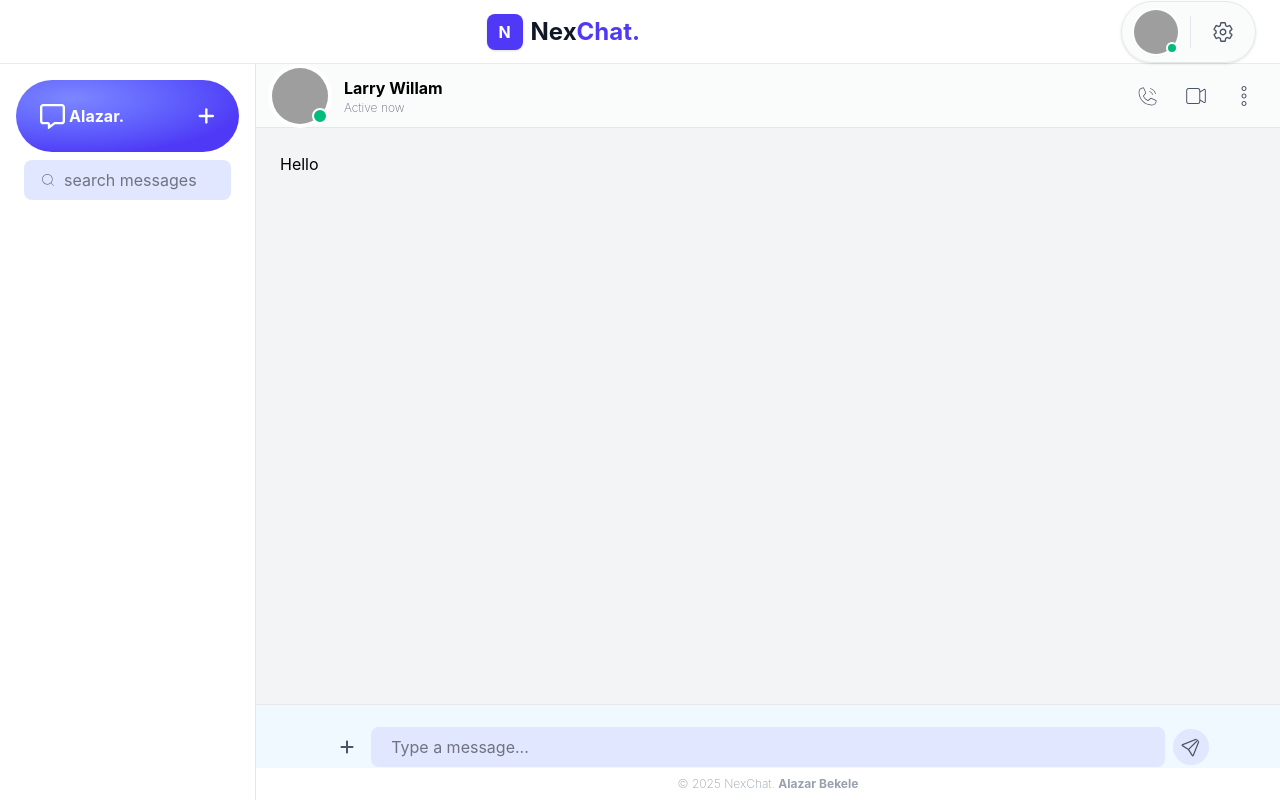
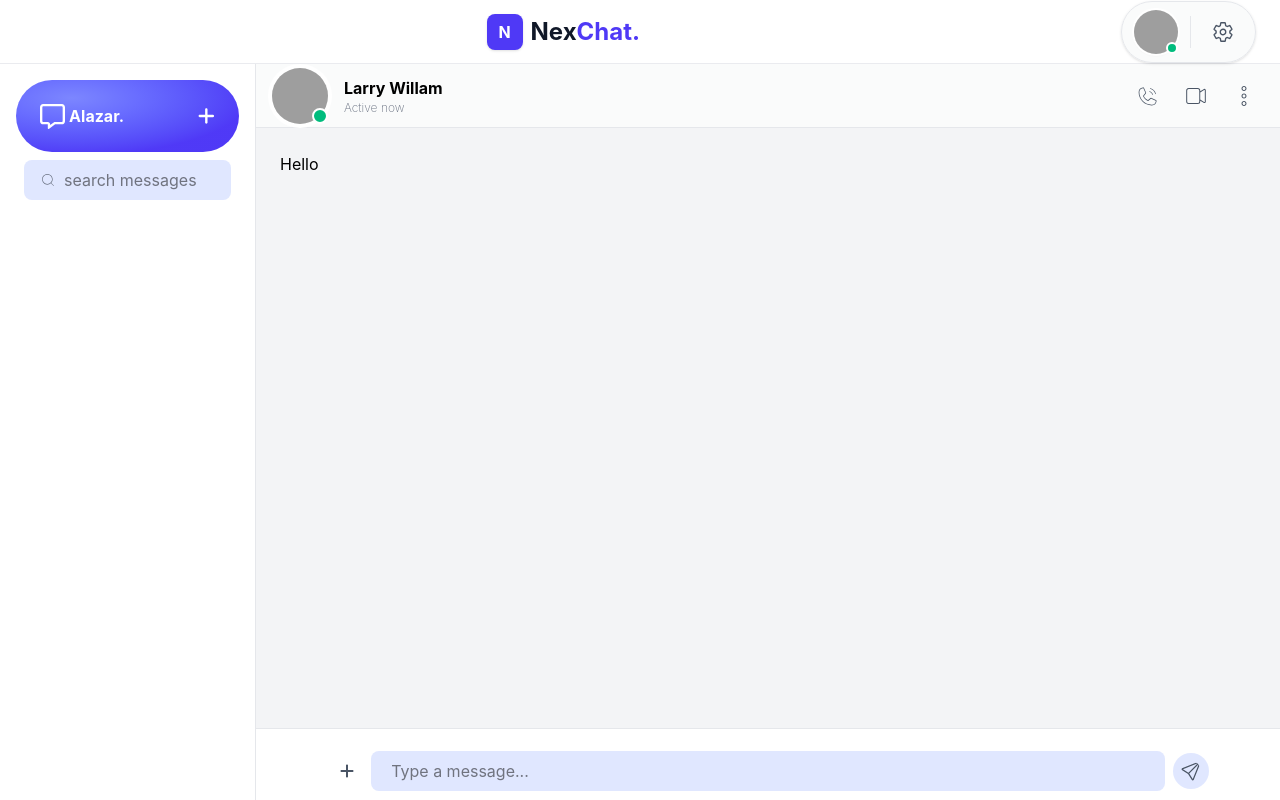
Before and after one commit to AlazarBekele/Real-Time-Chat-App, a React (Vite) app in the folder frontend/vite-project/: page /main in a window 1280 px wide. Built offline with nearby package versions, Linux system fonts and the light colour scheme; grey boxes are pictures that could not be loaded.

Commit message:
refactor: remove chat footer

```diff
--- a/frontend/vite-project/src/Components/Chat/chatside.jsx
+++ b/frontend/vite-project/src/Components/Chat/chatside.jsx
@@ -10,14 +10,11 @@ function Chatpage() {
         <div className="w-full h-[8vh]">
           <Chathead />
         </div>
-        <div className="w-full h-[72vh] bg-gray-100">
+        <div className="w-full h-[75vh] bg-gray-100">
           <Chatbody />
         </div>
-        <div className="w-full h-[8vh] bg-sky-50">
+        <div className="w-full h-[5vh]">
           <Chatinput />
-        </div>
-        <div className="w-full h-[5vh]">
-          <Chatfooter />
         </div>
       </div>
     </>
```
